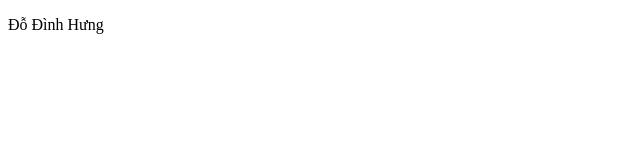
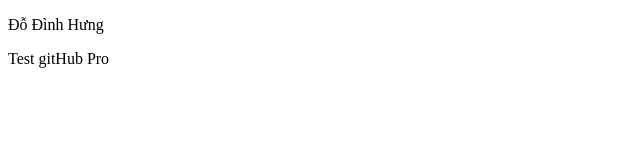
Before and after one commit to DoDinhHungHAUI/TestGit, a plain HTML site: page index.html in a window 1280 px wide. Shown: the full height of the page, 0-640 px from the left. Drawn offline with Linux system fonts and the light colour scheme.

Commit message:
second change

```diff
--- a/index.html
+++ b/index.html
@@ -8,5 +8,6 @@
 </head>
 <body>
     <p>Đỗ Đình Hưng</p>
+    <p>Test gitHub Pro</p>
 </body>
 </html>
```
